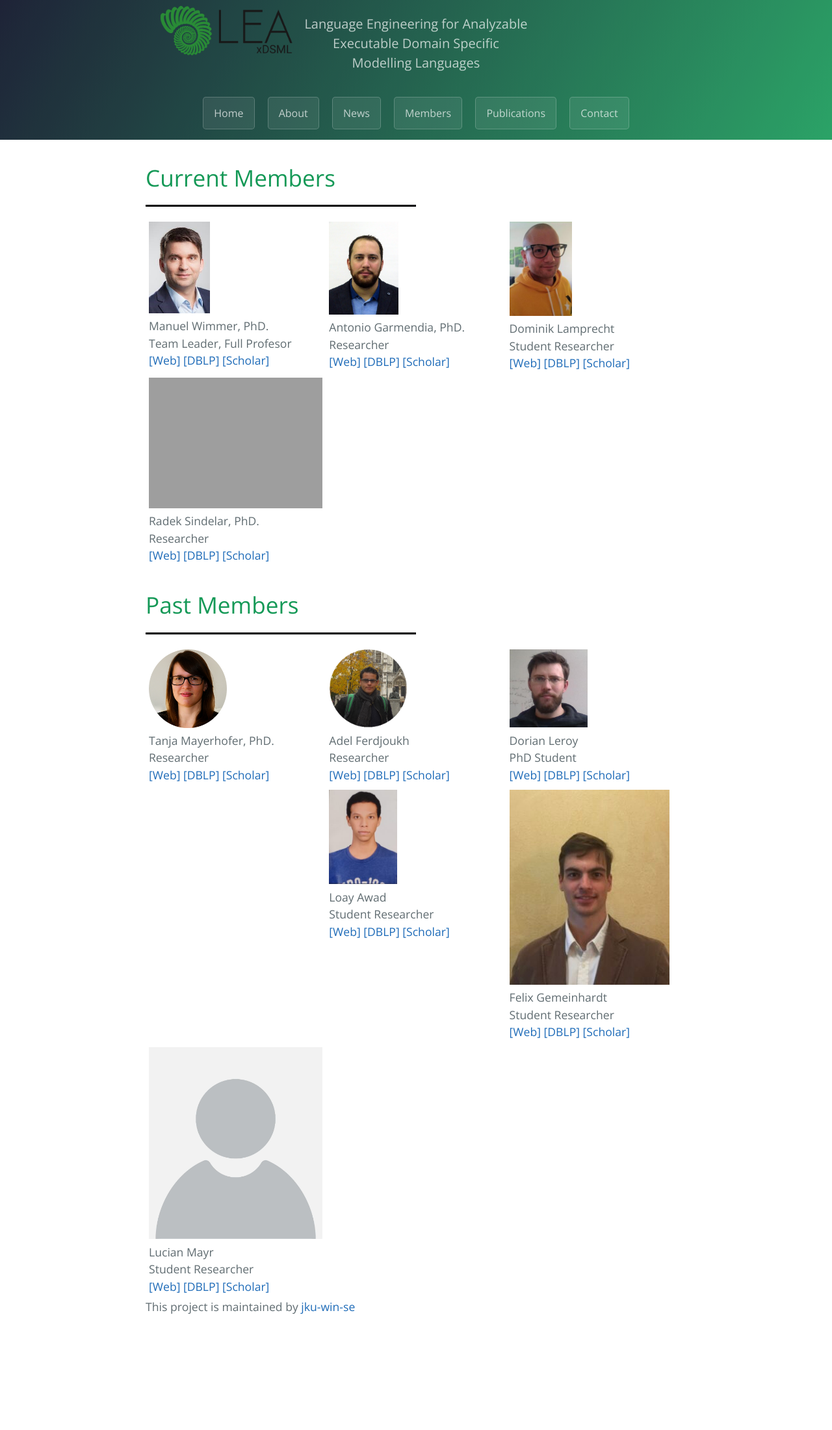
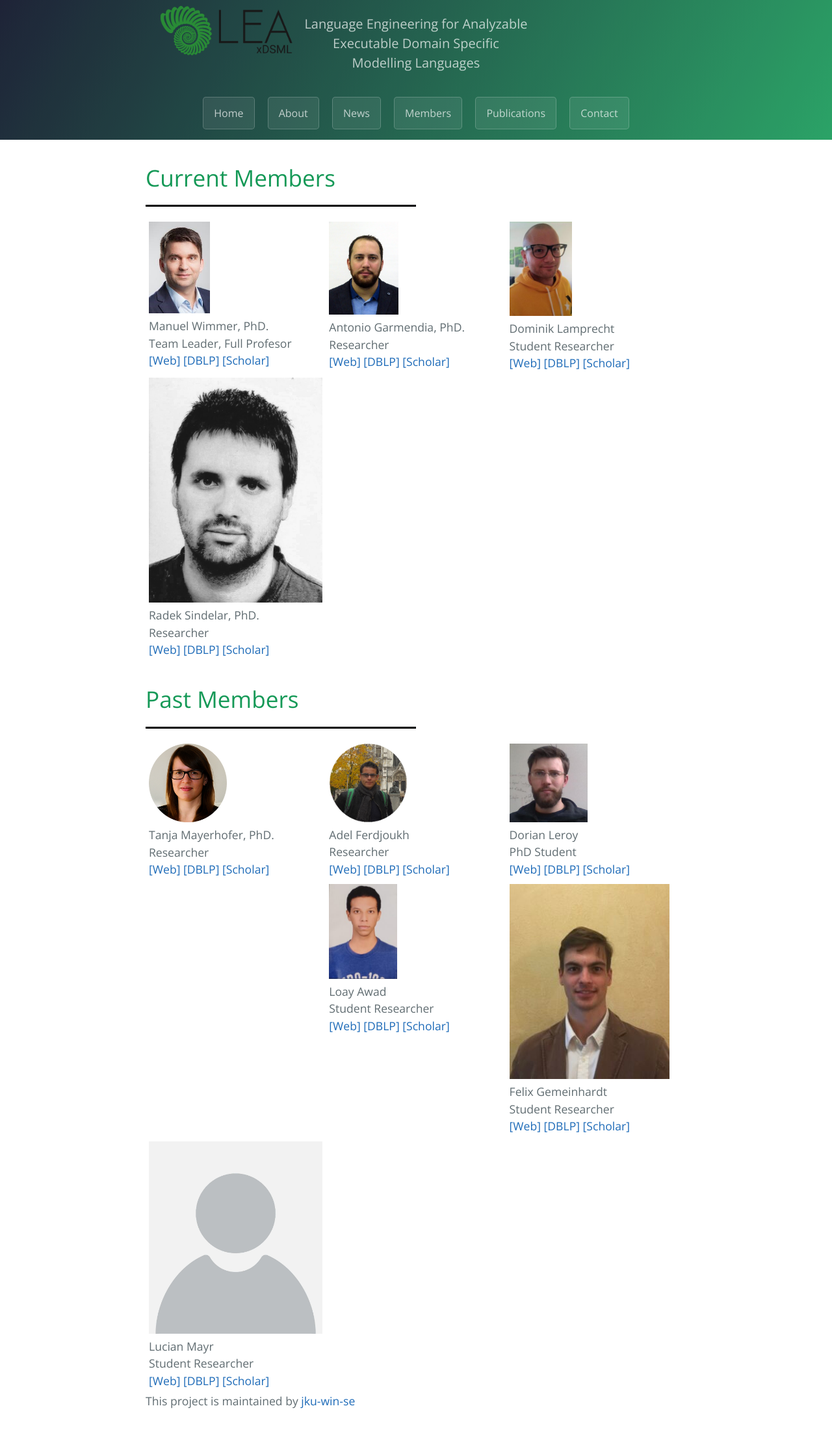
Before and after one commit to jku-win-se/Lea-xDSML, a Jekyll site: the page built from pages/members/index.md, in a window 1280 px wide. Shown: the whole page at 65% size. Built offline with Jekyll 4.4.1, drawn with Linux system fonts in a browser that asks for light colours; before the commit the page ends 2055 px from its top, so only the background shows below that.

Commit message:
update radek phto

```diff
--- a/pages/members/index.md
+++ b/pages/members/index.md
@@ -37,7 +37,7 @@ layout: index
         </p>
     </div>
     <div class="column">
-        <img src="{{site.github.url}}/assets/img/radek-photo.jpeg" id="radek-photo"/>
+        <img src="{{site.github.url}}/assets/img/radek-photo.jpg" id="radek-photo"/>
         <p class="nomargin">Radek Sindelar, PhD.</p>
         <p class="nomargin">Researcher</p>
         <p class="nomargin">
```
